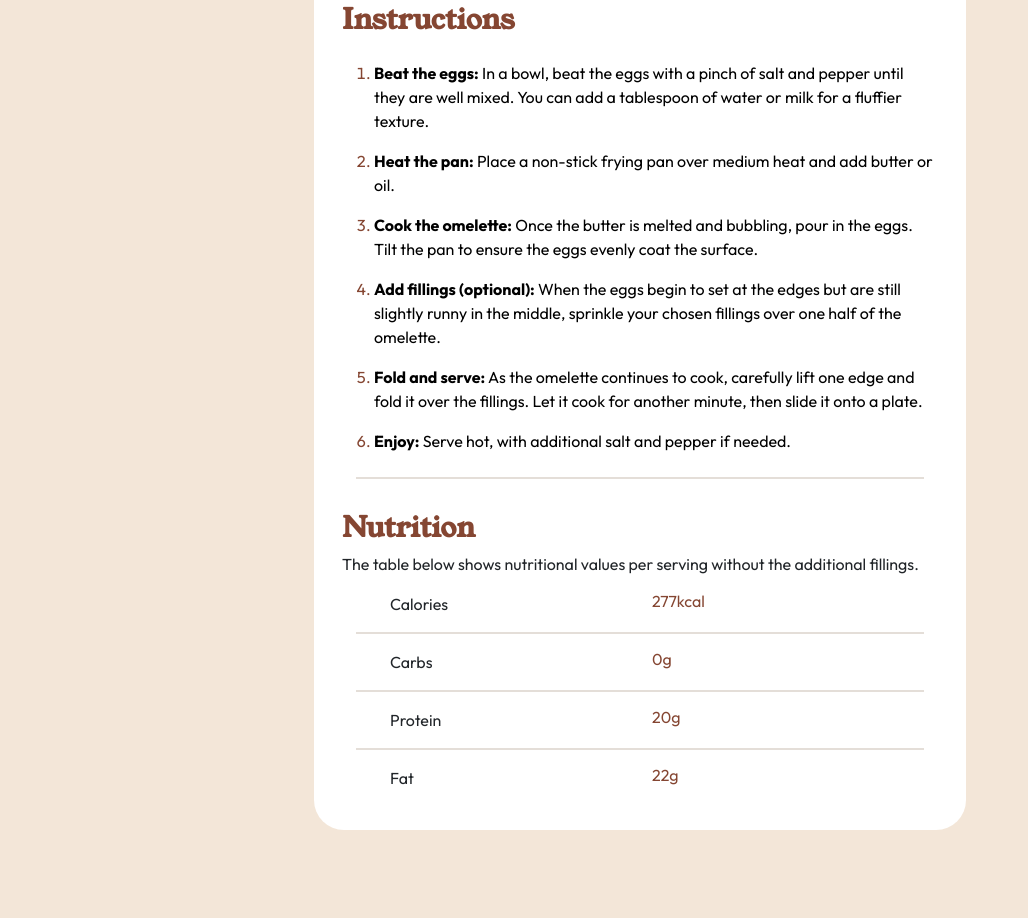
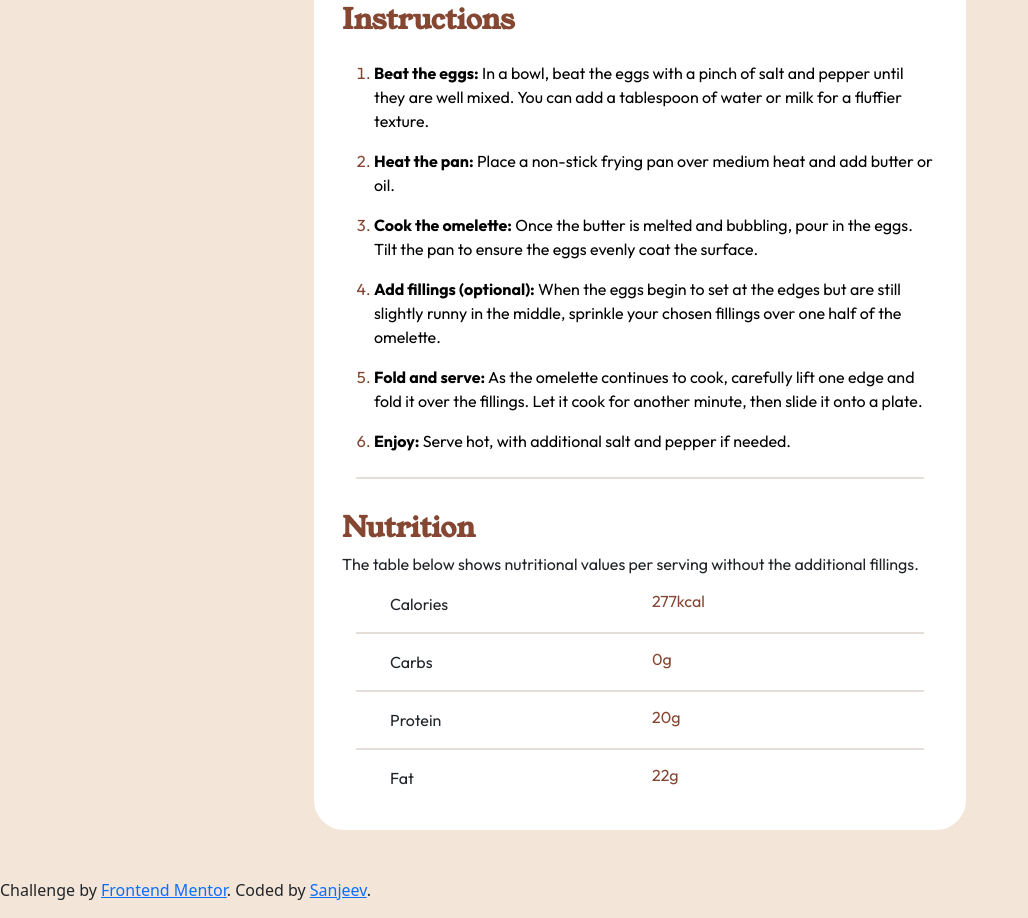
Before and after one commit to dhonim/recipe-page-main, a plain HTML site: page index.html in a window 1280 px wide. Shown: the part 1077-1995 px from the top of the page, without its empty margins (0-1028 px from the left). Before the commit the page ends 1955 px from the top, so only its background shows below. Drawn offline with nearby package versions, Linux system fonts and the light colour scheme.

Commit message:
fix: design

```diff
--- a/index.html
+++ b/index.html
@@ -110,7 +110,12 @@
       <!-- bg-hero end-->
   </div>
 </div>
-
+<footer>
+  <p class="attribution text-lg">
+    Challenge by <a href="https://www.frontendmentor.io?ref=challenge" target="_blank">Frontend Mentor</a>.
+    Coded by <a href="#">Sanjeev</a>.
+  </p>
+</footer>
 
   <!-- js -->
   <script src="https://cdn.jsdelivr.net/npm/@popperjs/core@2.11.8/dist/umd/popper.min.js" integrity="sha384-I7E8VVD/ismYTF4hNIPjVp/Zjvgyol6VFvRkX/vR+Vc4jQkC+hVqc2pM8ODewa9r" crossorigin="anonymous"></script>
```
